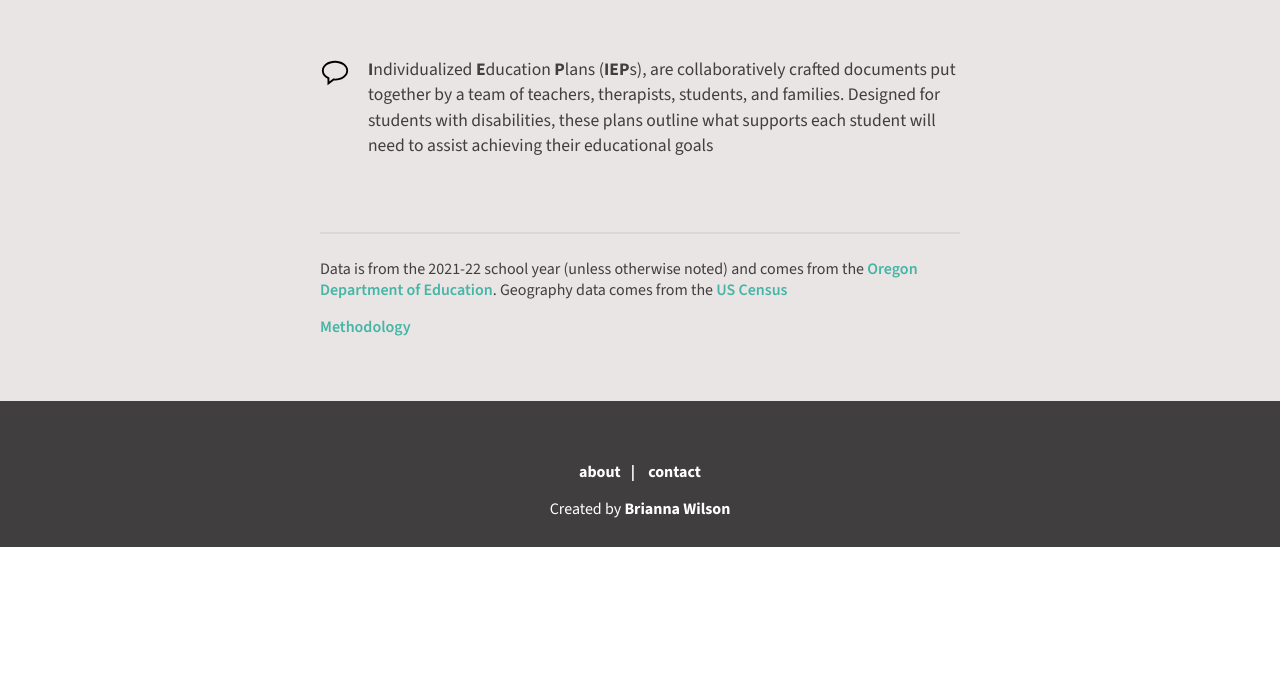
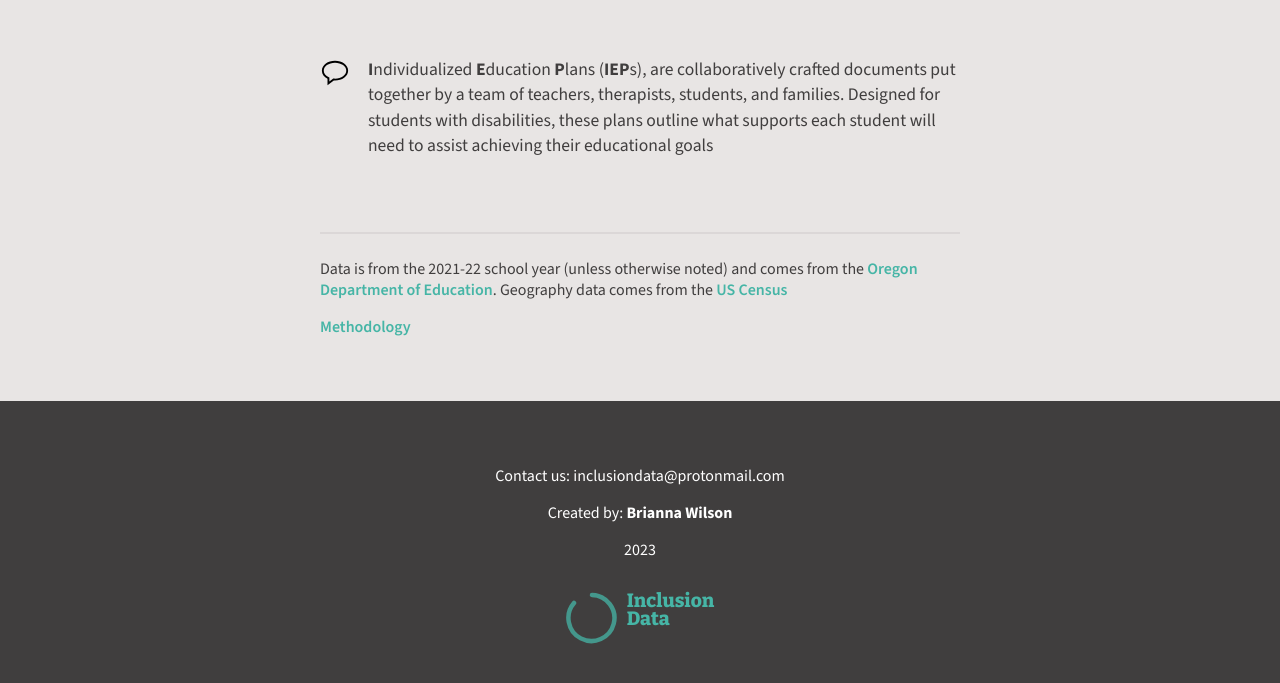
Before and after one commit to bronna/inclusion, a SvelteKit app: page / in a window 1280 px wide. Shown: the part 1945-2628 px from the top of the page. Before the commit the page ends 2492 px from the top, so only its background shows below. Built offline with nearby package versions, Linux system fonts and the light colour scheme.

Commit message:
contact, about

```diff
--- a/src/components/Footer.svelte
+++ b/src/components/Footer.svelte
@@ -1,15 +1,24 @@
+<script>
+  import Logo from "./Logo.svelte";
+</script>
+
 <footer>
   <!-- Resources -->
 
   <!-- Feedback -->
 
   <div class="footer-links">
-    <a href="/about" class="footer-link">about</a>
-    <a href="/contact" class="footer-link">contact</a>
+    Contact us: inclusiondata@protonmail.com
   </div>
 
-  <p>Created by <a href="https://bronna.github.io/" target="_blank">Brianna Wilson</a></p>
-  <!-- <p>2023</p> -->
+  <p>Created by: <a href="https://bronna.github.io/" target="_blank">Brianna Wilson</a></p>
+  <p class="year">2023</p>
+
+  <div class="logo">
+    <Logo />
+  </div>
+
+
 </footer>
 
 <style>
@@ -20,6 +29,7 @@
     align-items: center;
     background-color: var(--dark-gray);
     color: white;
+    padding-bottom: 2rem;
   }
 
   footer a {
@@ -27,17 +37,17 @@
     color: white;
   }
 
-  .footer-links {
-    padding-top: 3rem;
+  @media (min-width: 480px) {
+    footer {
+      padding: 4rem 0;
+    }
   }
 
-  .footer-link:not(:last-child)::after {
-    content: "|";
-    margin: 0 10px;  /* Adjust the space before and after the pipe as needed */
-}
-  @media (min-width: 480px) {
-    footer {
-      padding: 12px 0;
-    }
+  .logo {
+    margin-top: 1rem;
+  }
+
+  .year {
+    margin-top: 0rem;
   }
 </style>
--- a/src/components/Header.svelte
+++ b/src/components/Header.svelte
@@ -1,22 +1,9 @@
 <script>
-  import { colors } from "../styles/colors";
+  import Logo from "./Logo.svelte"
 </script>
 
 <header>
-  <div class="logo">
-    <svg width="52" height="52" xmlns="http://www.w3.org/2000/svg">
-        <path
-            d="M 26,3 A 23,23 0 1,1 8,11"
-            fill="none"
-            stroke={colors[0]}
-            stroke-width="4.5"
-            stroke-linecap="round"
-        />
-    </svg>
-    <a href="/">
-      Inclusion<br>Data
-    </a>
-  </div>
+  <Logo />
 </header>
 
 <style>
@@ -27,23 +14,4 @@
     padding-top: 4rem;
     background-color: var(--background-color);
   }
-
-  .logo {
-    display: flex;
-    align-items: flex-start; /* align the child items to the top */
-  }
-
-  .logo svg {
-    opacity: 0.75;
-  }
-
-  .logo a {
-    margin-left: 9px;
-    text-decoration: none;
-    font-family: var(--font-headers);
-    color: var(--inclusive-color);
-    font-weight: 800;
-    font-size: 1.2rem;
-    line-height: 1.1rem;
-  }
 </style>
--- /dev/null
+++ b/src/components/Logo.svelte
@@ -0,0 +1,39 @@
+<script>
+    import { colors } from "../styles/colors"
+</script>
+
+<div class="logo">
+    <svg width="52" height="52" xmlns="http://www.w3.org/2000/svg">
+        <path
+            d="M 26,3 A 23,23 0 1,1 8,11"
+            fill="none"
+            stroke={colors[0]}
+            stroke-width="4.5"
+            stroke-linecap="round"
+        />
+    </svg>
+    <a href="/">
+      Inclusion<br>Data
+    </a>
+</div>
+
+<style>
+    .logo {
+        display: flex;
+        align-items: flex-start; /* align the child items to the top */
+    }
+
+    .logo svg {
+        opacity: 0.75;
+    }
+
+    .logo a {
+        margin-left: 9px;
+        text-decoration: none;
+        font-family: var(--font-headers);
+        color: var(--inclusive-color);
+        font-weight: 800;
+        font-size: 1.2rem;
+        line-height: 1.1rem;
+    }
+</style>
```
